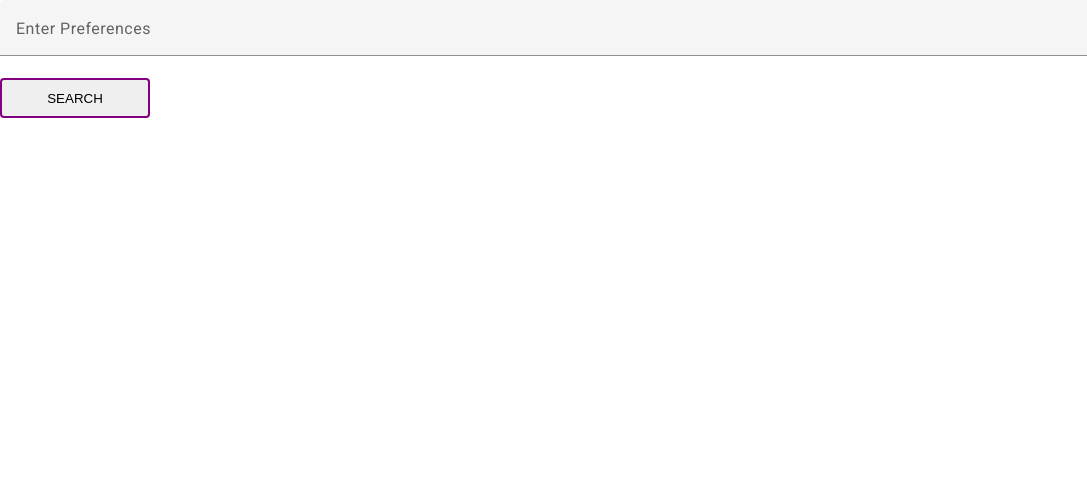
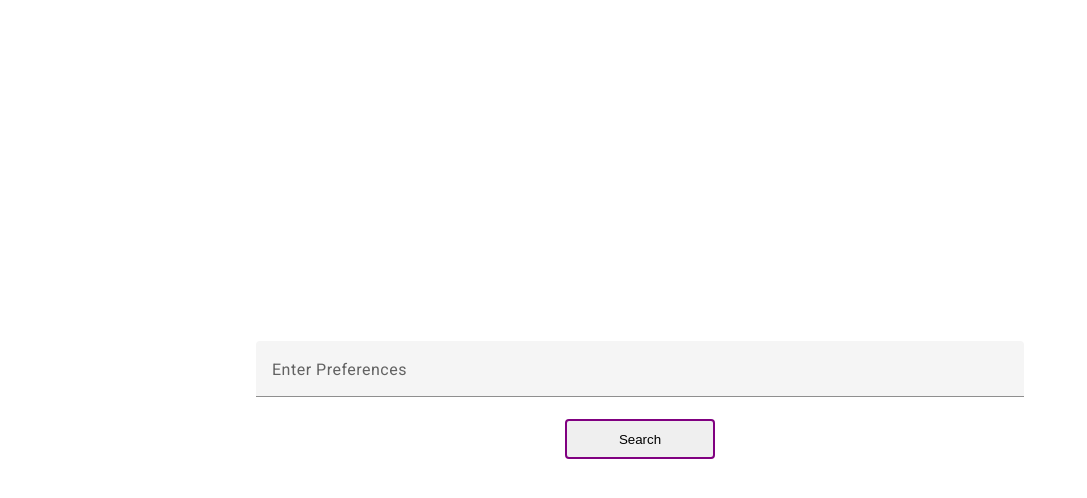
Before and after one commit to AwfulAlien/ShutterUp, an Angular app: page / in a window 1280 px wide. Shown: the top 498 px of the page, without its empty margins (0-1087 px from the left). Built offline with nearby package versions, Linux system fonts and the light colour scheme.

Commit message:
style fix

```diff
--- a/src/app/prefs/prefs.component.css
+++ b/src/app/prefs/prefs.component.css
@@ -1,20 +1,20 @@
 .example-chip-list {
     width: 100%;
-  }
+}
 
 .prefs-container {
     width: 100vw;
     height: 100vh;
-    /* display: flex;
+    display: flex;
     justify-content: center;
-    align-items: center; */
+    align-items: center;
 }
 
 .prefs-inner-container {
-    /* width: 50vw; */
-    /* display: flex;
+    display: flex;
     flex-direction: column;
-    align-items: center; */
+    width: 60vw;
+    align-items: center;
 }
 
 input {
--- a/src/app/prefs/prefs.component.html
+++ b/src/app/prefs/prefs.component.html
@@ -20,6 +20,6 @@
         </mat-form-field>
 
 
-        <input type="button" value="SEARCH">
+        <input type="button" value="Search">
     </div>
 </div>
```
